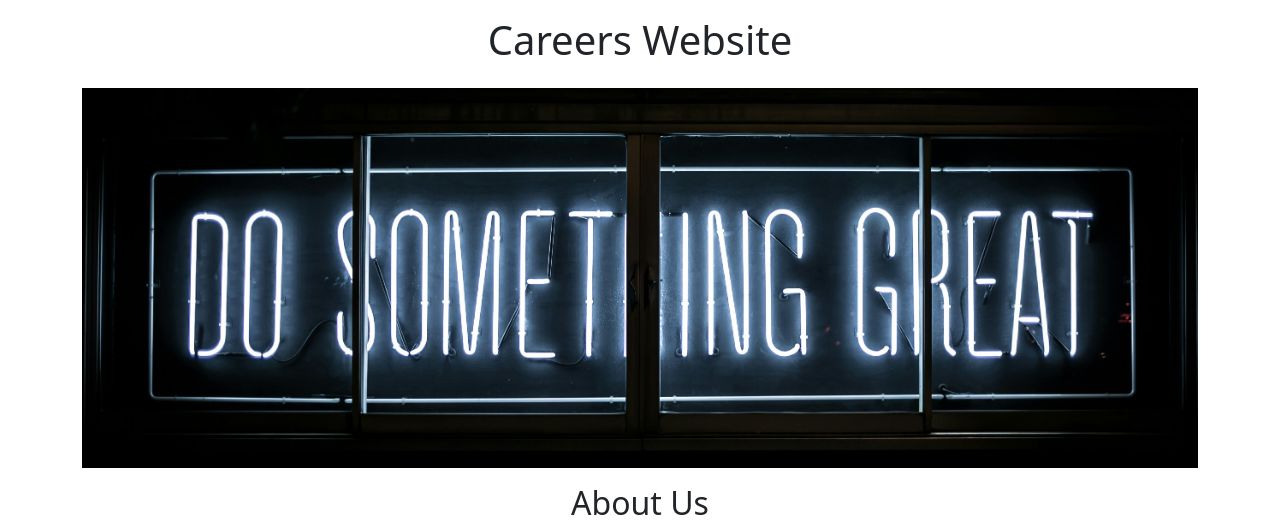
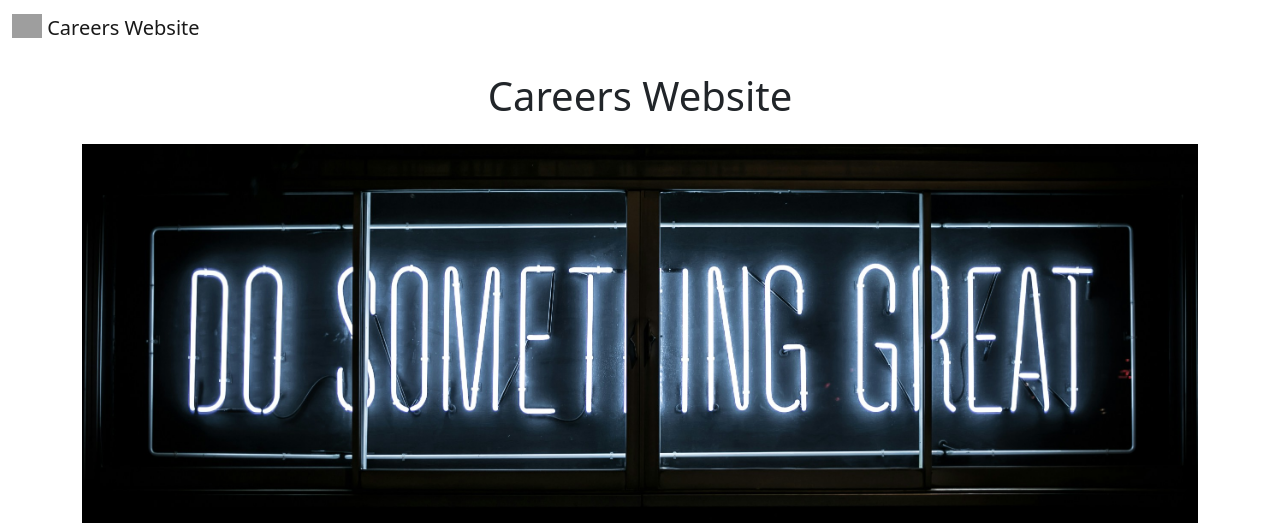
Before and after one commit to shahnawaz0504/careers-website, a Flask app: page / in a window 1280 px wide. Shown: the top 523 px of the page. Run offline with Flask 3, Linux system fonts and the light colour scheme; grey boxes are pictures that could not be loaded.

Commit message:
made few changes

```diff
--- a/templates/index.html
+++ b/templates/index.html
@@ -17,6 +17,7 @@
 
 </head>
 <body>
+{% include 'nav.html' %}
 <div class="container">
 
     <h1 class="text-center mt-3 mb-4">Careers Website</h1>
--- /dev/null
+++ b/templates/nav.html
@@ -0,0 +1,8 @@
+<nav class="navbar bg-body-tertiary">
+  <div class="container-fluid">
+    <a class="navbar-brand" href="#">
+      <img src="C:\Users\Admin\PycharmProjects\careers-website\static\logo.svg" alt="Logo" width="30" height="24" class="d-inline-block align-text-top">
+      Careers Website
+    </a>
+  </div>
+</nav>
```
Also changed, not shown: static/logo.svg (added).
